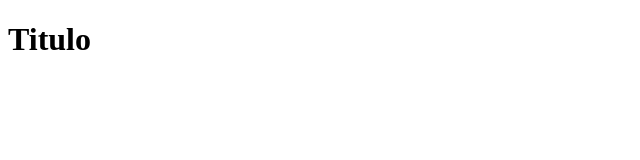
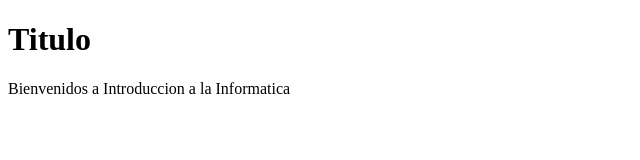
Before and after one commit to Luiz4823/Desafio, a plain HTML site: page index.html in a window 1280 px wide. Shown: the whole page, without its empty margins (0-640 px from the left). Drawn offline with Linux system fonts and the light colour scheme.

Commit message:
Edito linea 10

```diff
--- a/index.html
+++ b/index.html
@@ -7,6 +7,6 @@
 </head>
 <body>
     <h1>Titulo</h1>
-
+    <p>Bienvenidos a Introduccion a la Informatica</p>
 </body>
 </html>
```
